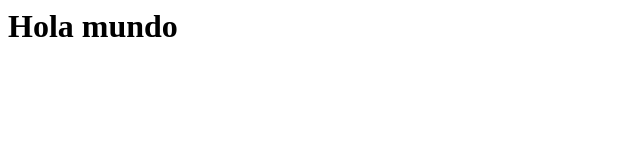
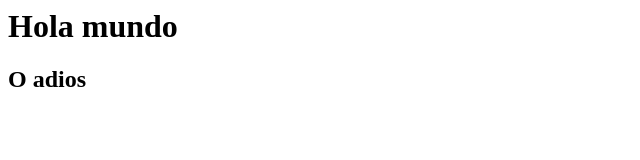
Before and after one commit to a25andermc/2025-PPS-a25andermc, a plain HTML site: page index.html in a window 1280 px wide. Shown: the whole page, without its empty margins (0-640 px from the left). Drawn offline with Linux system fonts and the light colour scheme.

Commit message:
Editando el index para la rama

```diff
--- a/index.html
+++ b/index.html
@@ -1 +1,2 @@
 <h1> Hola mundo </h1>
+<h2> O adios</h2>
```
